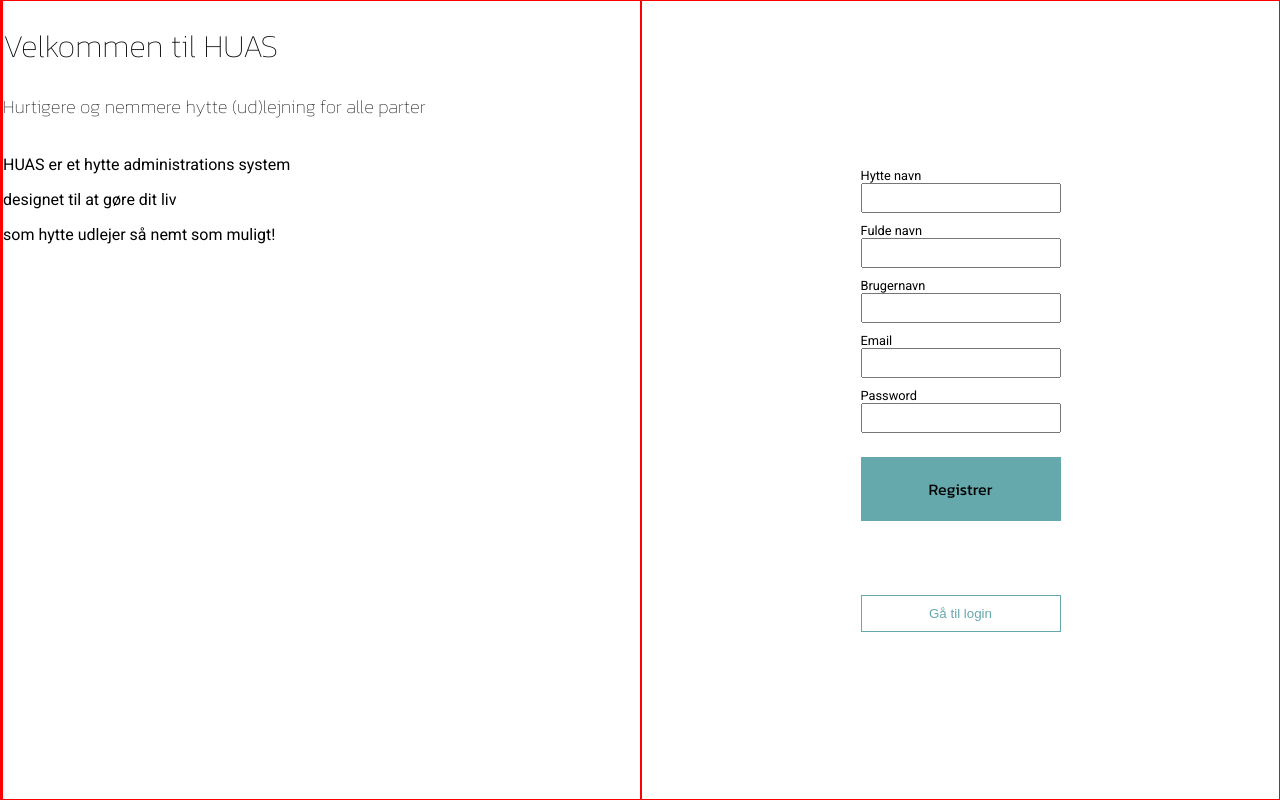
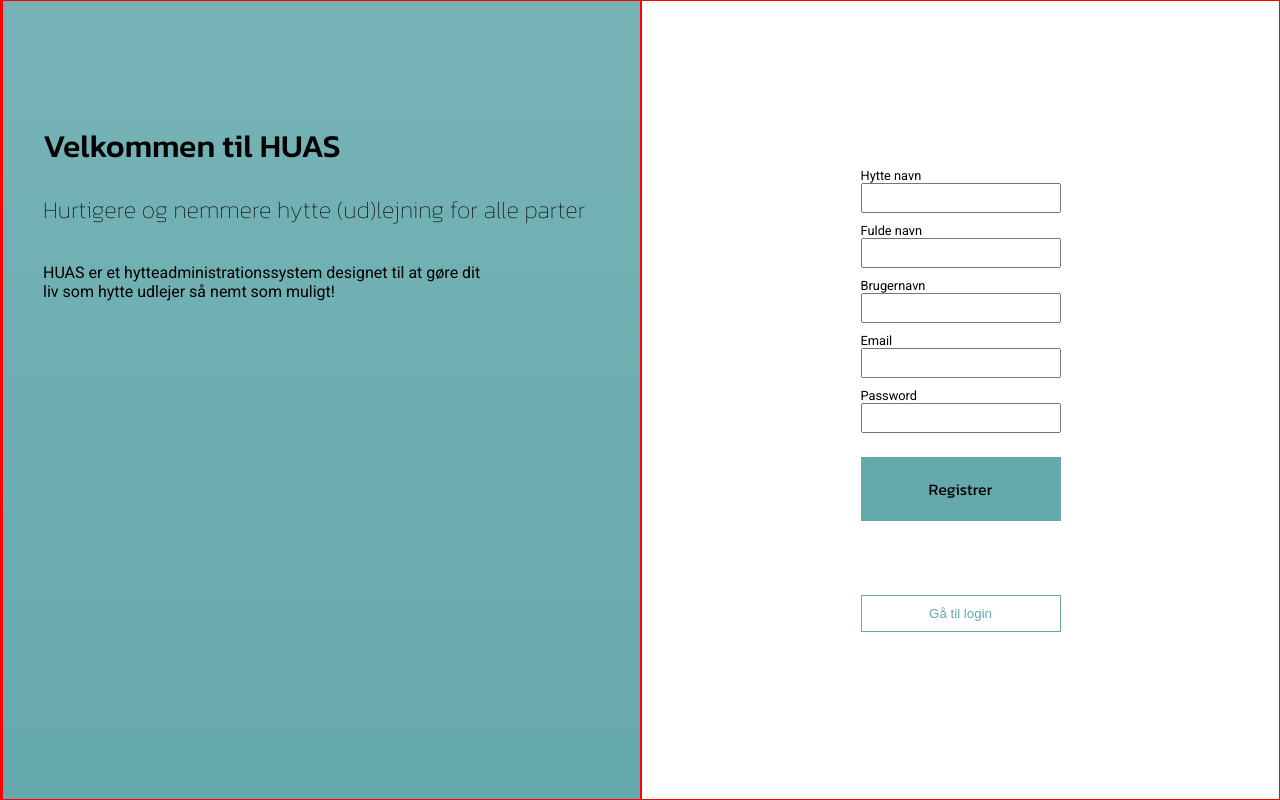
Before and after one commit to derangeddk/hyttebook-frontend, a Nuxt app: page / in a window 1280 px wide. Built offline with nearby package versions, Linux system fonts and the light colour scheme.

Commit message:
Style welcome components

```diff
--- a/components/welcome.vue
+++ b/components/welcome.vue
@@ -1,13 +1,13 @@
 <template>
-    <div class="introductory-text">
+    <div class="welcome-container">
         <div class="headers">
             <h1>Velkommen til HUAS</h1>
-            <h3>Hurtigere og nemmere hytte (ud)lejning for alle parter</h3>
+            <h2>Hurtigere og nemmere hytte (ud)lejning for alle parter</h2>
         </div>
         <div class="short-description">
-                <p>HUAS er et hytte administrations system</p>
-            <p>designet til at gøre dit liv</p>
-            <p>som hytte udlejer så nemt som muligt!</p>
+            <p>HUAS er et hytteadministrationssystem
+            designet til at gøre dit liv
+            som hytte udlejer så nemt som muligt!</p>
         </div>
     </div>
 </template>
@@ -49,15 +49,22 @@ export default {
 
 <style lang="scss">
 
-    .introductory-text {
+    .welcome-container {
         display: flex;
         align-content: center;
         flex-direction: column;
         width: 50vw;
+        background-color: #3C6E71;
+        background-image: linear-gradient(0deg, lighten(#3C6E71, 20%), lighten(#3C6E71, 25%));
+        padding: 100px 40px;
+
+        h1 {
+            font-weight: 500;
+        }
     }
 
     .short-description {
-        align-content: center
+        max-width: 450px;
     }
 
 </style>
```
